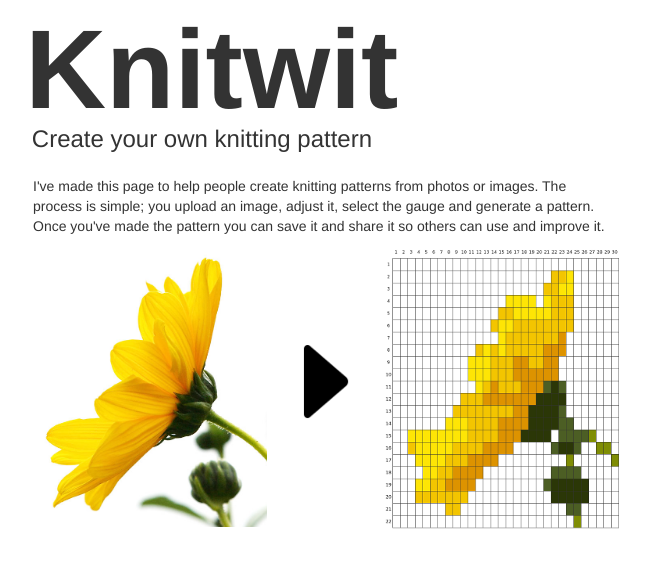
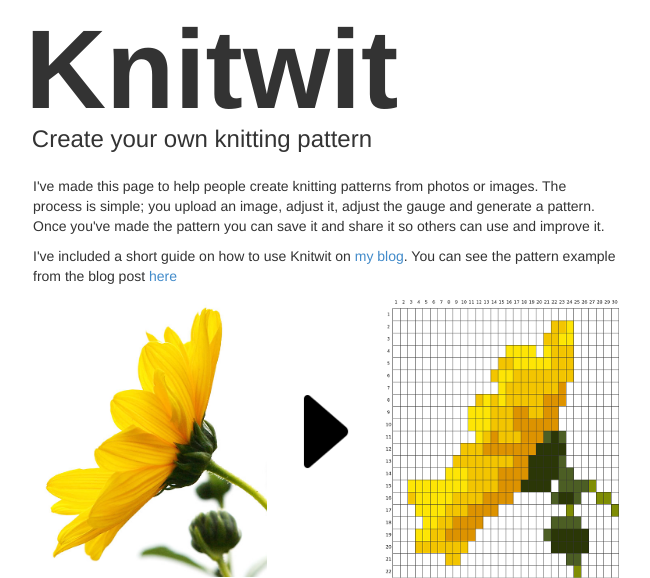
Before and after one commit to arnfred/Knitwit, a Python web app: template templates/main.html in a window 1280 px wide. Shown: the part 182-760 px from the top of the page, without its empty margins (339-989 px from the left). Run offline with Jinja, Linux system fonts and the light colour scheme; the template is opened without the code that fills it, so the values that code supplies are empty; some libraries are stand-ins or nearby versions.

Commit message:
Added a few links to intro text

```diff
--- a/templates/main.html
+++ b/templates/main.html
@@ -33,8 +33,14 @@
                 </div>
                 <p>I've made this page to help people create knitting patterns from
                 photos or images. The process is simple; you upload an image, adjust
-                it, select the gauge and generate a pattern. Once you've made the pattern you can save
+                it, adjust the gauge and generate a pattern. Once you've made the pattern you can save
                 it and share it so others can use and improve it.</p>
+
+                <p>I've included a short guide on how to use Knitwit on <a
+                href="http://dynkarken.com/knitwit/" alt="my blog">my blog</a>.
+                You can see the pattern example from the blog post <a
+                href="">here</a></p>
+
                 <div id="example">
                     <img src="/static/images/flower.png">
                     <img id="arrow" src="/static/images/arrow-right.png">
```
